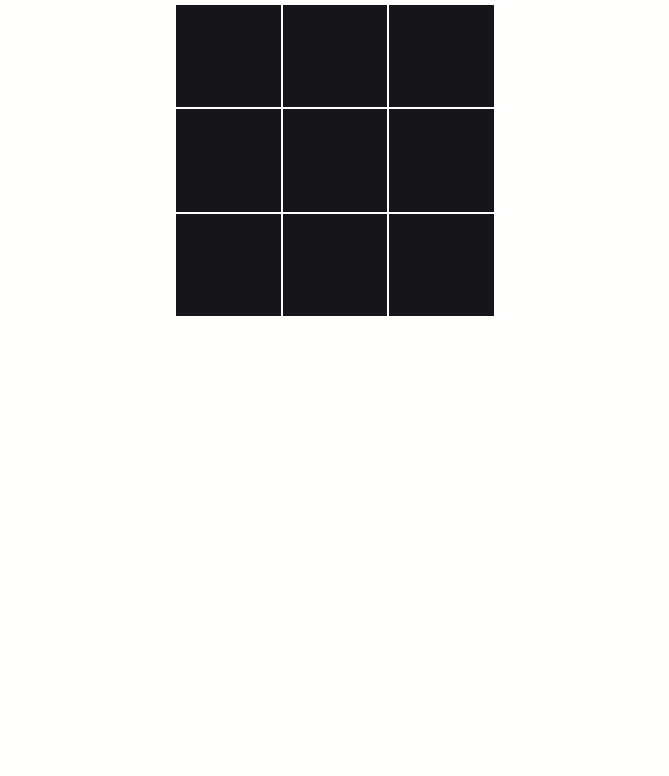
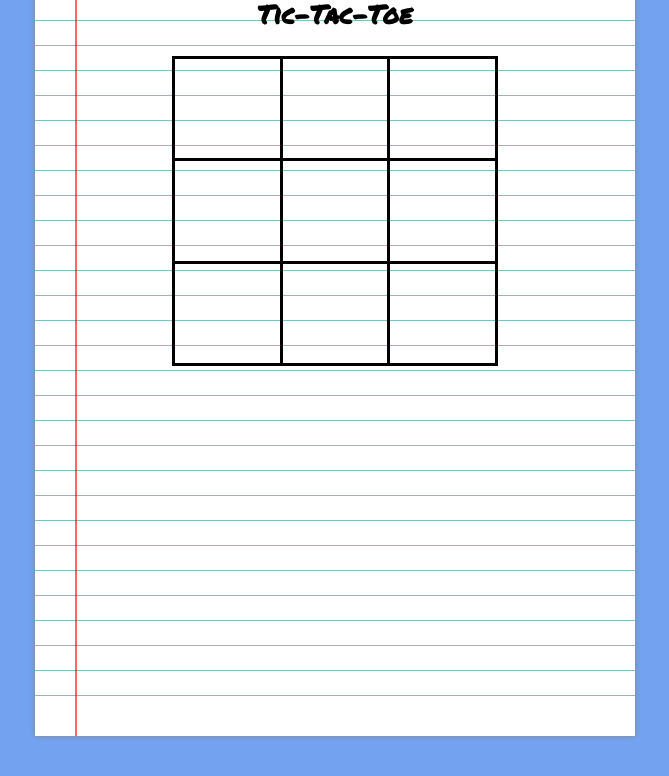
Before and after one commit to mariyatom/Tic-Tac-Toe-Game, a plain HTML site: page index.html in a window 1280 px wide. Shown: the part 84-860 px from the top of the page, without its empty margins (305-974 px from the left). Before the commit the page ends 800 px from the top, so only its background shows below. Drawn offline with Linux system fonts and the light colour scheme.

Commit message:
Fixed turns bug in MVP solution, CSS update

```diff
--- a/game.js
+++ b/game.js
@@ -187,11 +187,11 @@ function cellClicked(e) {
   if (cell.innerHTML == "" && !gameIsOver) {
     let symb = getCurrentPlayerSymbol()
     cell.innerHTML = symb
-    let headerStr = getCurrentPlayerSymbol() + "'S TURN"
-    updateheaderText(headerStr)
     checkForWin(symb)
     if (!gameIsOver) {
       noughtsTurn = !noughtsTurn
+      let headerStr = getCurrentPlayerSymbol() + "'S TURN"
+      updateheaderText(headerStr)
     }
   }
 }
--- a/index.html
+++ b/index.html
@@ -1,13 +1,17 @@
 <html>
     <head>
+        <link rel="preconnect" href="https://fonts.googleapis.com">
+        <link rel="preconnect" href="https://fonts.gstatic.com" crossorigin>
+        <link href="https://fonts.googleapis.com/css2?family=Permanent+Marker&display=swap" rel="stylesheet">
         <link rel="stylesheet" href="main.css">
     </head>
 
     <body>
+        <div id="paper">
+            <div id="pattern">
                 <h1>Tic-Tac-Toe</h1>
                 <h1 id="header-text"></h1>
                 <br>
-
                 <table>
                     <tr>
                         <td></td>
@@ -25,7 +29,8 @@
                         <td></td>
                     </tr>
                 </table>
+            </div>
+        </div>
         <script src="game.js"></script>
-
     </body>
 </html>
--- a/main.css
+++ b/main.css
@@ -1,35 +1,62 @@
-/* changed background colour from rgb(161, 245, 78)
-    and added font-family */
+/* Game board and text not responsive yet*/
 
 body {
-        background-color: #fffffe;
-        font-family: "Walter Turncoat", cursive;
+  background-color: rgba(0, 88, 229, 0.553);
+  font-family: 'Permanent Marker', cursive;
+  text-align: center;
   }
 
 table {
     margin-right: center;
     margin-left: center;
     margin: 0 auto;
+    border-spacing: 0;
+    border-collapse: collapse;
   }
 
 
-      /* decreased font-size from 8 to 4
-          added font color */
 h1 {
     text-align: center;
     margin-top: 0;
     margin-bottom: 0;
-        font-size: 4vw;
-        color: #000000;
+    font-size: 2vw;
+    color: black;
   }
 
-      /* also increased font-size from 100%
-         and added font colour and background colour*/
 td {
     width: 8vw;
     height: 8vw;
     text-align: center;
     font-size: 300%;
-        background-color:  #16161a;
-        color: #E8E8E8;
+    border: black solid 3px;
+    color: black;
   }
+
+/* styling paper background*/
+#paper {
+  width: 600px;
+  height: 700px;
+  position: relative;
+  margin: 40px auto;
+  padding-top: 40px;
+  padding-bottom: 40px;
+  background-color: white;
+  box-shadow: 0px 0px 5px 0px #888;
+}
+
+/* styling red vertical line */
+#paper::before {
+  content: '';
+  width: 2px;
+  height: 100%;
+  position: absolute;
+  top: 0;
+  left: 40px;
+  background-color: rgba(255,0,0,0.6);
+}
+
+/* styling blue horizontal lines */
+#pattern {
+  height: 100%;
+  background-image: repeating-linear-gradient(white 0px, white 24px, teal 25px);
+}
```
Lines whose indentation alone changed are shown as unchanged.
